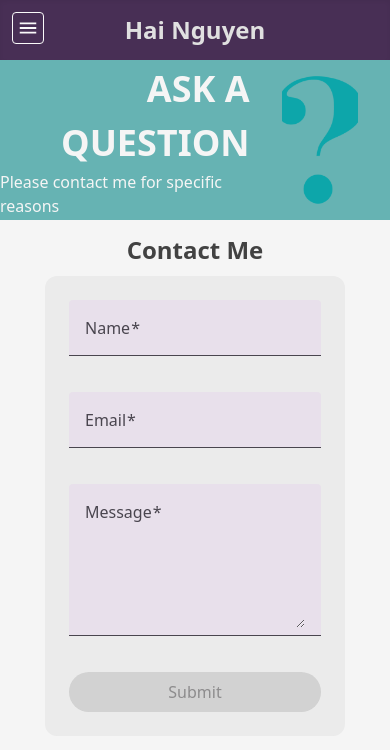
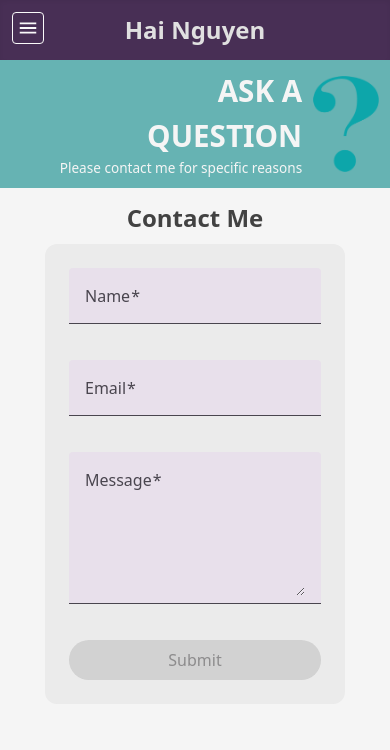
Before and after one commit to hai15021999/haintp-website, an Angular app: page /contact in a window 390 px wide. Shown: the top 750 px of the page. Built offline with nearby package versions, Linux system fonts and the light colour scheme.

Commit message:
update styling page contact me

```diff
--- a/src/app/views/contact/contact.component.html
+++ b/src/app/views/contact/contact.component.html
@@ -1,14 +1,14 @@
 <div class="bg-Grayscale50 h-full w-full">
     <!-- design contact me page -->
     <!-- Header -->
-    <div class="flex w-full h-[10rem] items-center justify-end bg-Teal60 user-select-none">
+    <div class="flex w-full h-[8rem] md:h-[10rem] items-center justify-end bg-Teal60 user-select-none">
         <div class="flex flex-col items-end ">
-            <span class="text-[2.25rem] font-semibold text-Grayscale50">ASK A</span>
-            <span class="text-[2.25rem] font-semibold text-Grayscale50">QUESTION</span>
-            <span class="text-[1rem] font-normal text-Grayscale50">Please contact me for specific reasons</span>
+            <span class="text-[1.85rem] md:text-[2.25rem] font-semibold text-Grayscale50">ASK A</span>
+            <span class="text-[1.85rem] md:text-[2.25rem] font-semibold text-Grayscale50">QUESTION</span>
+            <span class="text-[0.85rem] md:text-[1rem] font-normal text-Grayscale50 text-right">Please contact me for specific reasons</span>
         </div>
-        <div class="py-[1rem] px-[2rem]">
-            <img src="assets/images/question_mark.png" alt="" class="w-auto h-[8rem] object-cover" />
+        <div class="py-[1rem] px-[0.7rem] md:px-[3rem]">
+            <img src="assets/images/question_mark.png" alt="" class="w-auto h-[6rem] md:h-[8rem] object-cover" />
         </div>
     </div>
     <!-- Content -->
```
